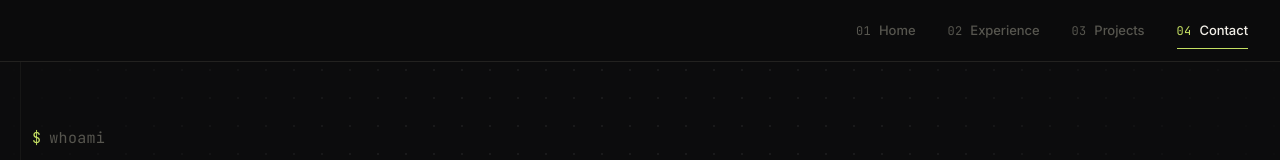
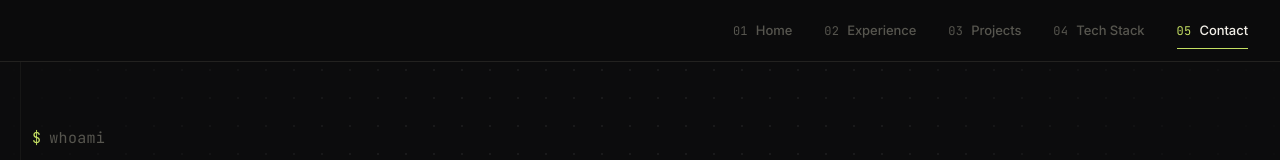
Before and after one commit to RafaGonzalezDev/personal-portfolio, a React (Vite) app: page / in a window 1280 px wide. Shown: the top 160 px of the page. Built offline with nearby package versions, Linux system fonts and the light colour scheme.

Commit message:
feat: add tech stack route to navigation
- Add Tech Stack link to navbar (index 04)
- Fix scroll detection by adding NAVBAR_ITEMS dependency so
  newly added sections are tracked after mount

```diff
--- a/src/App.jsx
+++ b/src/App.jsx
@@ -5,6 +5,7 @@ import MainLayout from '@/layouts/MainLayout';
 import Home from '@/sections/Home';
 import Experience from '@/sections/Experience';
 import Projects from '@/sections/Projects';
+import TechStack from '@/sections/TechStack';
 import Contact from '@/sections/Contact';
 
 function App() {
@@ -22,6 +23,7 @@ function App() {
           <Home />
           <Experience />
           <Projects />
+          <TechStack />
           <Contact />
         </main>
       </div>
--- a/src/components/Navbar.jsx
+++ b/src/components/Navbar.jsx
@@ -12,7 +12,7 @@ const Navbar = () => {
     NAVBAR_ITEMS.forEach((item) => {
       sectionRefs.current[item.id] = document.getElementById(item.id);
     });
-  }, []);
+  }, [NAVBAR_ITEMS]);
 
   useEffect(() => {
     const sectionElements = NAVBAR_ITEMS
--- a/src/constants/navbarItems.js
+++ b/src/constants/navbarItems.js
@@ -13,6 +13,10 @@ export const NAVBAR_ITEMS = [
     label: 'Projects',
   },
   {
+    id: 'tech-stack',
+    label: 'Tech Stack',
+  },
+  {
     id: 'contact',
     label: 'Contact',
   },
```
